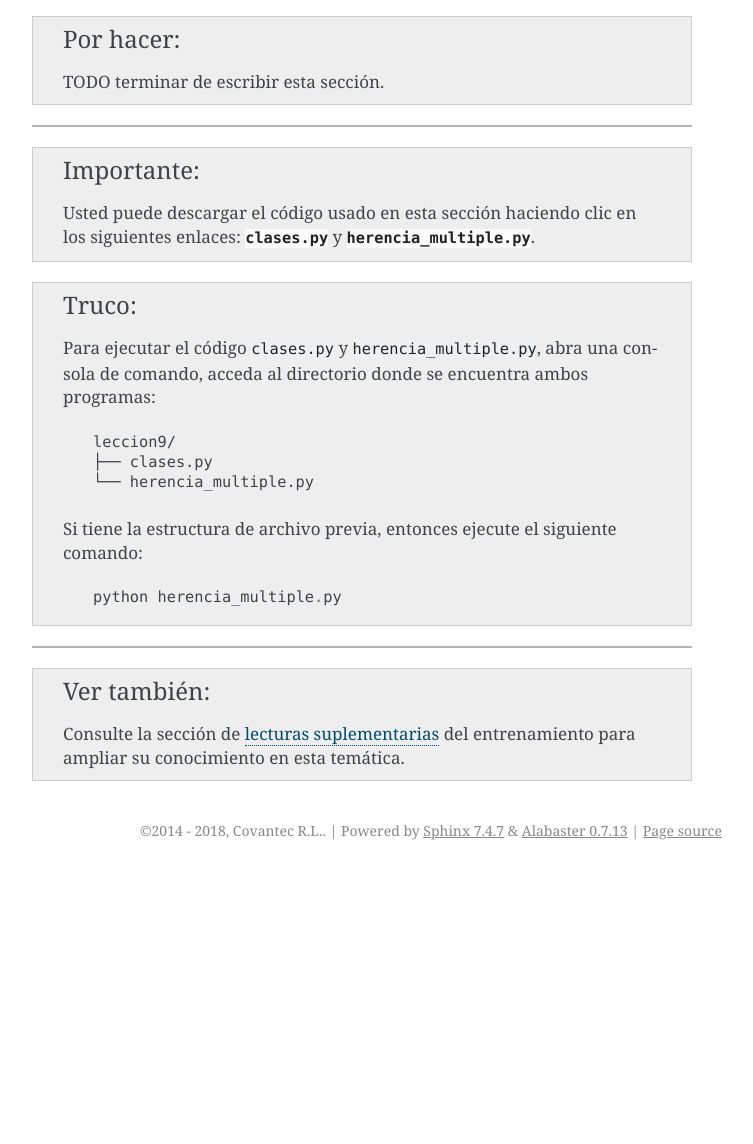
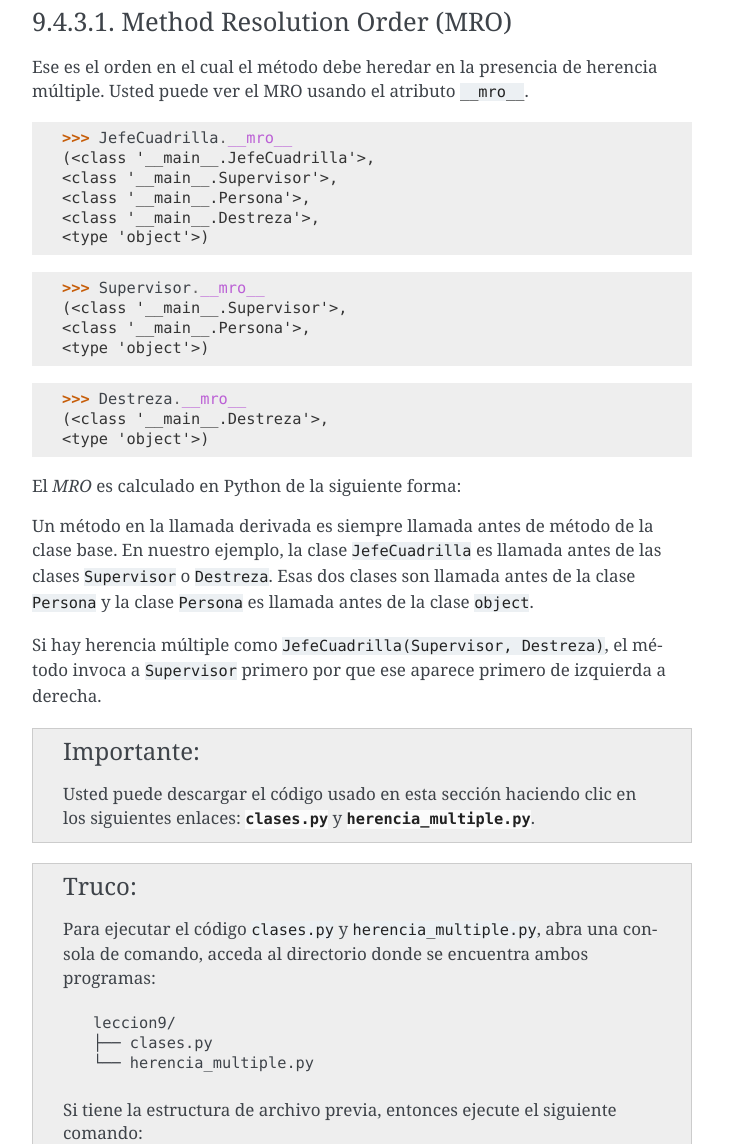
Before and after one commit to macagua/entrenamiento.python_basico, a Sphinx documentation site: the page built from source/leccion9/herencia.rst, in a window 1280 px wide and 1400 px high, scrolled down 4819 px, cut to the strip 256-1400 px from the top of the window. Shown: the whole strip, without its empty margins (388-1141 px from the left). Built offline with Sphinx 7.4.7, drawn with Linux system fonts in a browser that asks for light colours; before the commit the page ends 5945 px from its top, so only the background shows below that; some of the changed text lies outside the part shown.

Commit message:
Agregar mejoras al concepto de MRO en Python con herencia multiple

```diff
--- a/source/leccion9/clases_integradas.rst
+++ b/source/leccion9/clases_integradas.rst
@@ -1283,10 +1283,10 @@ A continuación un ejemplo del uso ``super()`` con
 El orden en resolver la herencia múltiple esta basado en el principio
 :ref:`Method Resolution Order (MRO) <python_poo_herencia_multiple_mro>`.
 
-El *MRO* es calculado en Python de la siguiente forma
+El *MRO* es calculado en Python de la siguiente forma:
 
 Un método en la llamada derivada es siempre llamada antes de método de la clase base.
-En nuestro ejemplo, la clase Perro es llamada antes de las clases ``MamiferoNoAcuatico``
+En nuestro ejemplo, la clase ``Perro`` es llamada antes de las clases ``MamiferoNoAcuatico``
 o ``MamiferoNoVolador``. Esas dos clases son llamada antes de la clase ``Mamifero``
 el cual es llamada antes de la clase ``Animal`` y la clase ``Animal`` es llamada antes
 de la clase ``object``.
--- a/source/leccion9/herencia.rst
+++ b/source/leccion9/herencia.rst
@@ -151,9 +151,6 @@ permite corroborar si un objeto es instancia de una clase.
     :ref:`issubclass() <python_fun_issubclass>`.
 
 
-----
-
-
 .. important::
     Usted puede descargar el código usado en esta sección haciendo clic en los
     siguientes enlaces: :download:`clases.py <../../recursos/leccion9/clases.py>`
@@ -198,11 +195,40 @@ la declaración de la subclase:
     :language: python
     :lines: 61-98
 
-.. todo:: TODO terminar de escribir esta sección.
+
+.. _python_poo_herencia_multiple_mro:
+
+Method Resolution Order (MRO)
+~~~~~~~~~~~~~~~~~~~~~~~~~~~~~
+Ese es el orden en el cual el método debe heredar en la presencia de herencia múltiple.
+Usted puede ver el MRO usando el atributo ``__mro__``.
 
 
-----
+>>> JefeCuadrilla.__mro__
+(<class '__main__.JefeCuadrilla'>,
+<class '__main__.Supervisor'>,
+<class '__main__.Persona'>,
+<class '__main__.Destreza'>,
+<type 'object'>)
 
+>>> Supervisor.__mro__
+(<class '__main__.Supervisor'>,
+<class '__main__.Persona'>,
+<type 'object'>)
+
+>>> Destreza.__mro__
+(<class '__main__.Destreza'>,
+<type 'object'>)
+
+El *MRO* es calculado en Python de la siguiente forma:
+
+Un método en la llamada derivada es siempre llamada antes de método de la clase base.
+En nuestro ejemplo, la clase ``JefeCuadrilla`` es llamada antes de las clases
+``Supervisor`` o ``Destreza``. Esas dos clases son llamada antes de
+la clase ``Persona`` y la clase ``Persona`` es llamada antes de la clase ``object``.
+
+Si hay herencia múltiple como ``JefeCuadrilla(Supervisor, Destreza)``, el método invoca
+a ``Supervisor`` primero por que ese aparece primero de izquierda a derecha.
 
 .. important::
     Usted puede descargar el código usado en esta sección haciendo clic en los
@@ -227,9 +253,6 @@ la declaración de la subclase:
         python herencia_multiple.py
 
 
-----
-
-
 .. seealso::
 
     Consulte la sección de :ref:`lecturas suplementarias <lectura_extras_sesion9>`
```
